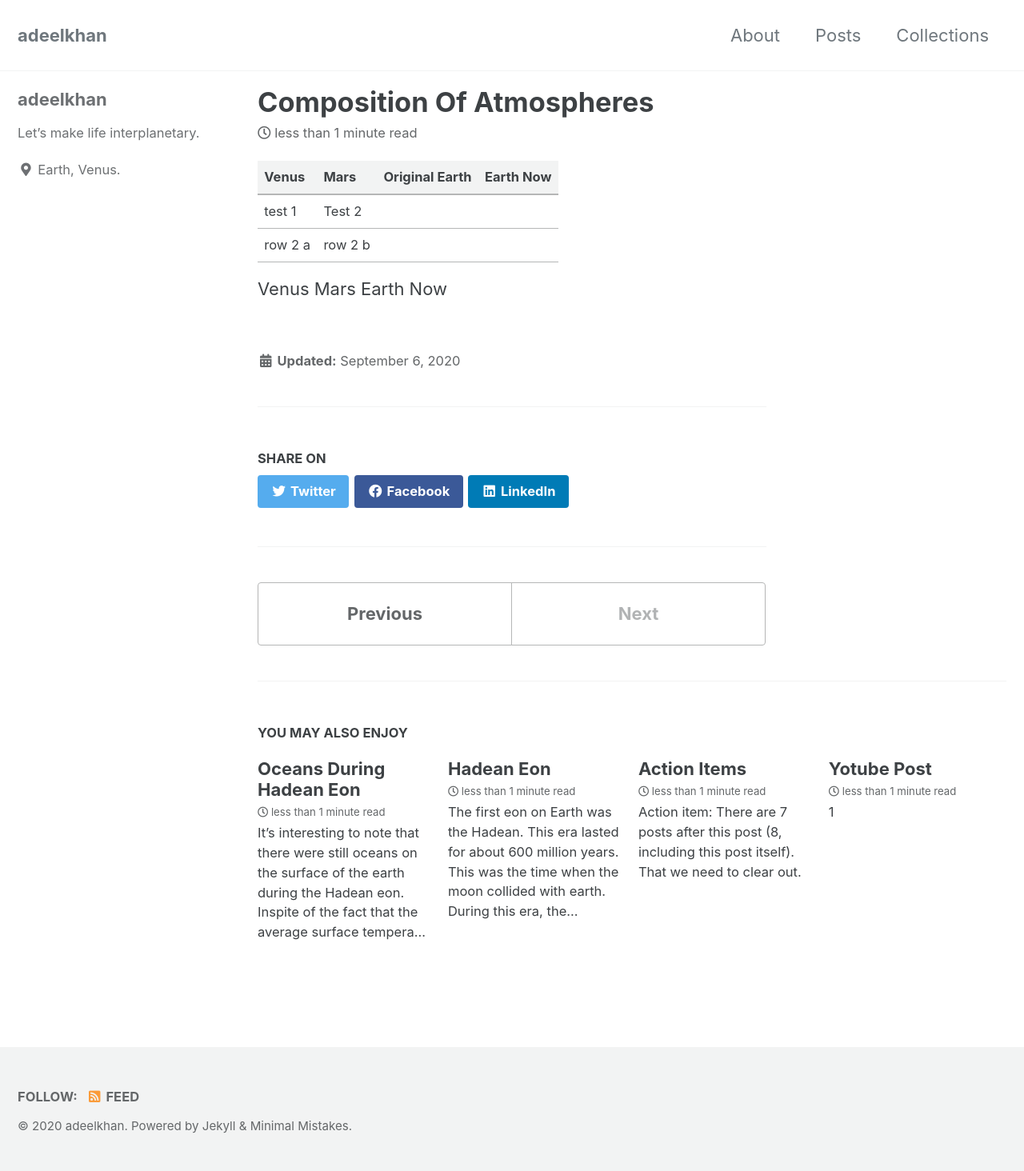
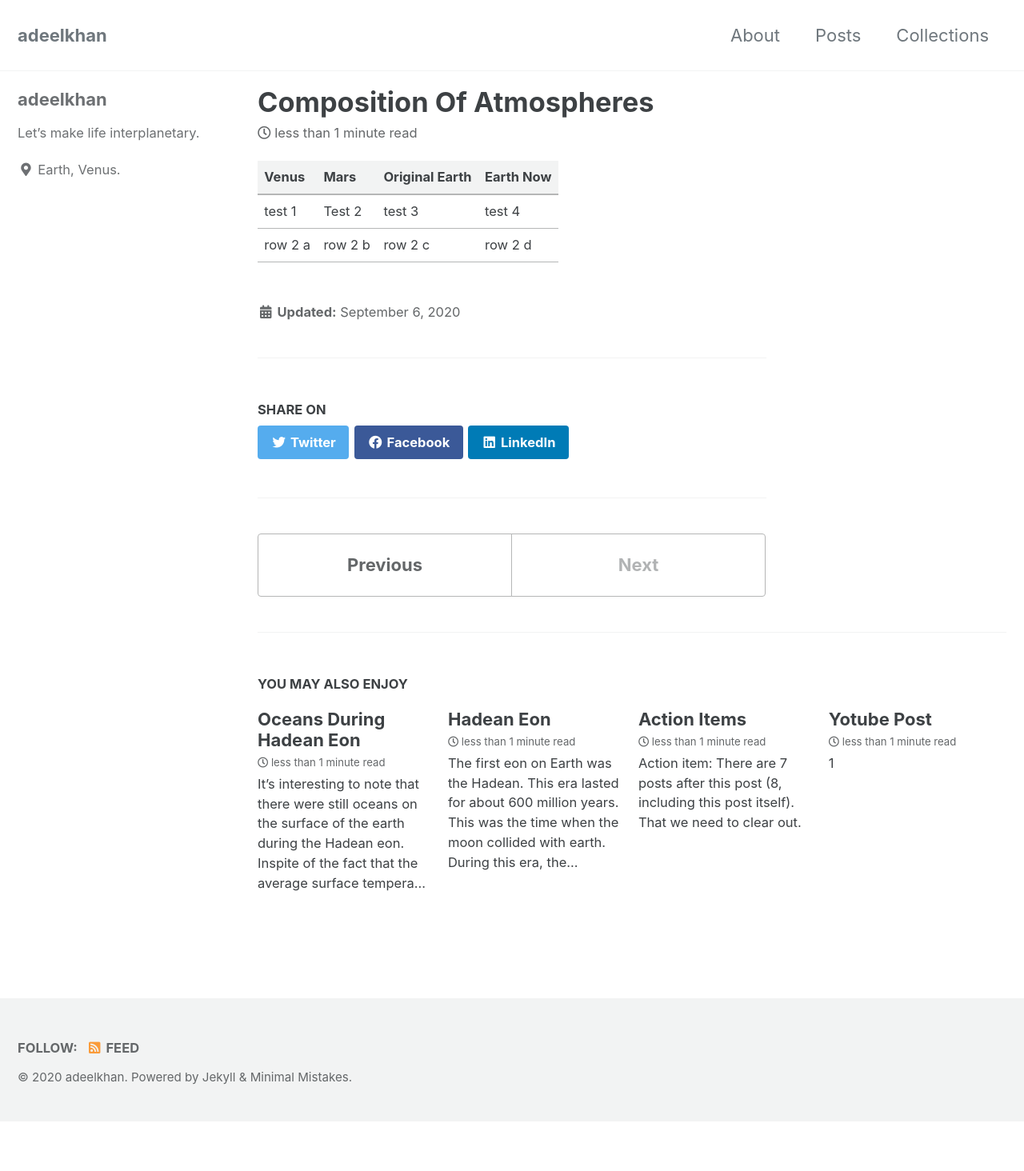
Before and after one commit to stellardreams/stellardreams.github.io, a Jekyll site: the page built from _posts/2020-09-06-Composition-of-Atmospheres.md, in a window 1280 px wide. Shown: the whole page at 80% size. Built offline with Jekyll 4.4.1, drawn with Linux system fonts in a browser that asks for light colours; cached includes are drawn as plain includes; after the commit the page ends 1402 px from its top, so only the background shows below that.

Commit message:
Update 2020-09-06-Composition-of-Atmospheres.md

```diff
--- a/_posts/2020-09-06-Composition-of-Atmospheres.md
+++ b/_posts/2020-09-06-Composition-of-Atmospheres.md
@@ -1,7 +1,4 @@
 | Venus  | Mars |Original Earth | Earth Now |
-| ------------- | ------------- | ------------- |
-| test 1  | Test 2  |
-| row 2 a | row 2 b  |
-
-
-Venus Mars  Earth Now
+| ------------- | ------------- | ------------- | ------------- |
+| test 1  | Test 2  | test 3 | test 4 |
+| row 2 a | row 2 b  | row 2 c | row 2 d |
```
